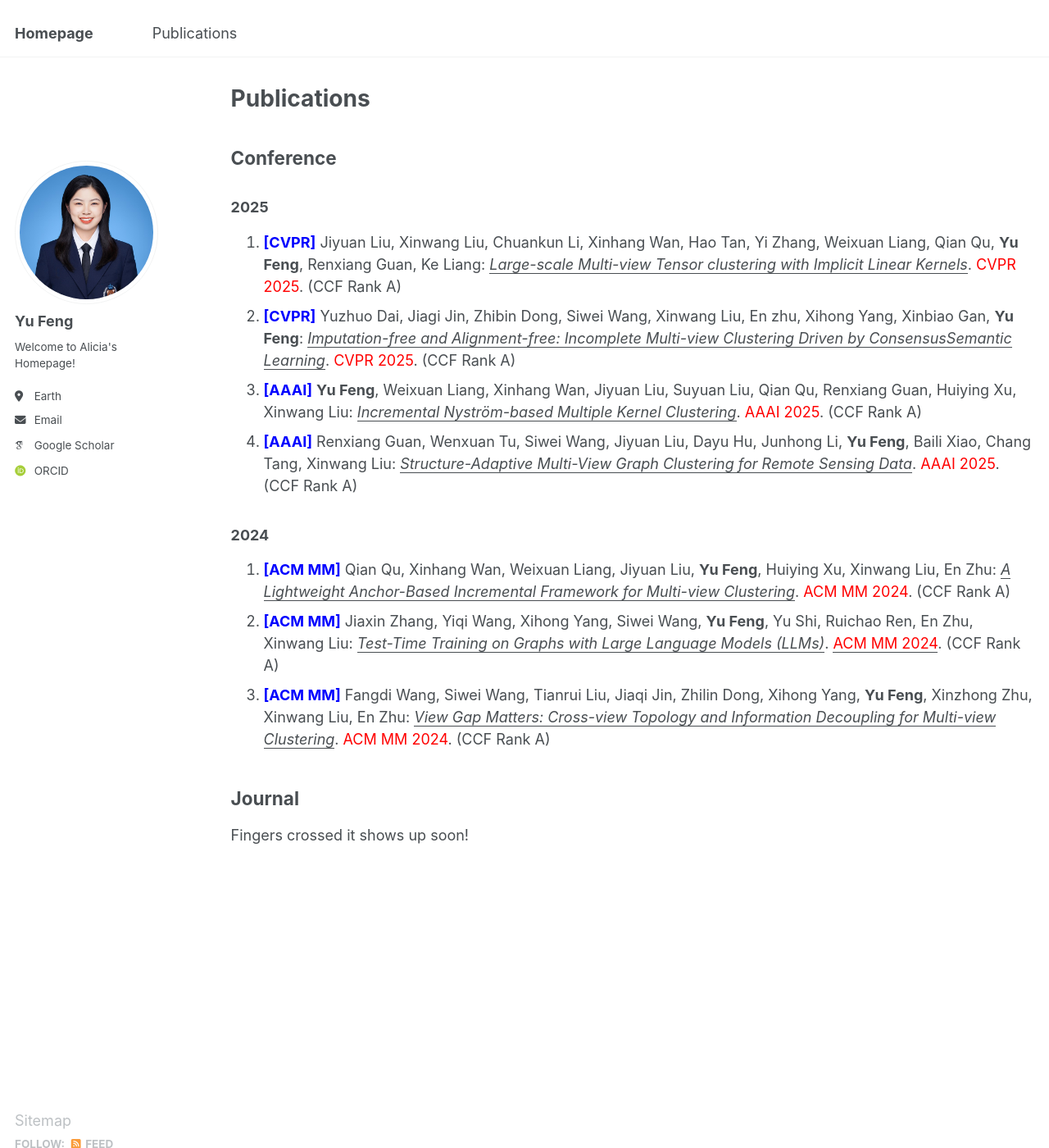
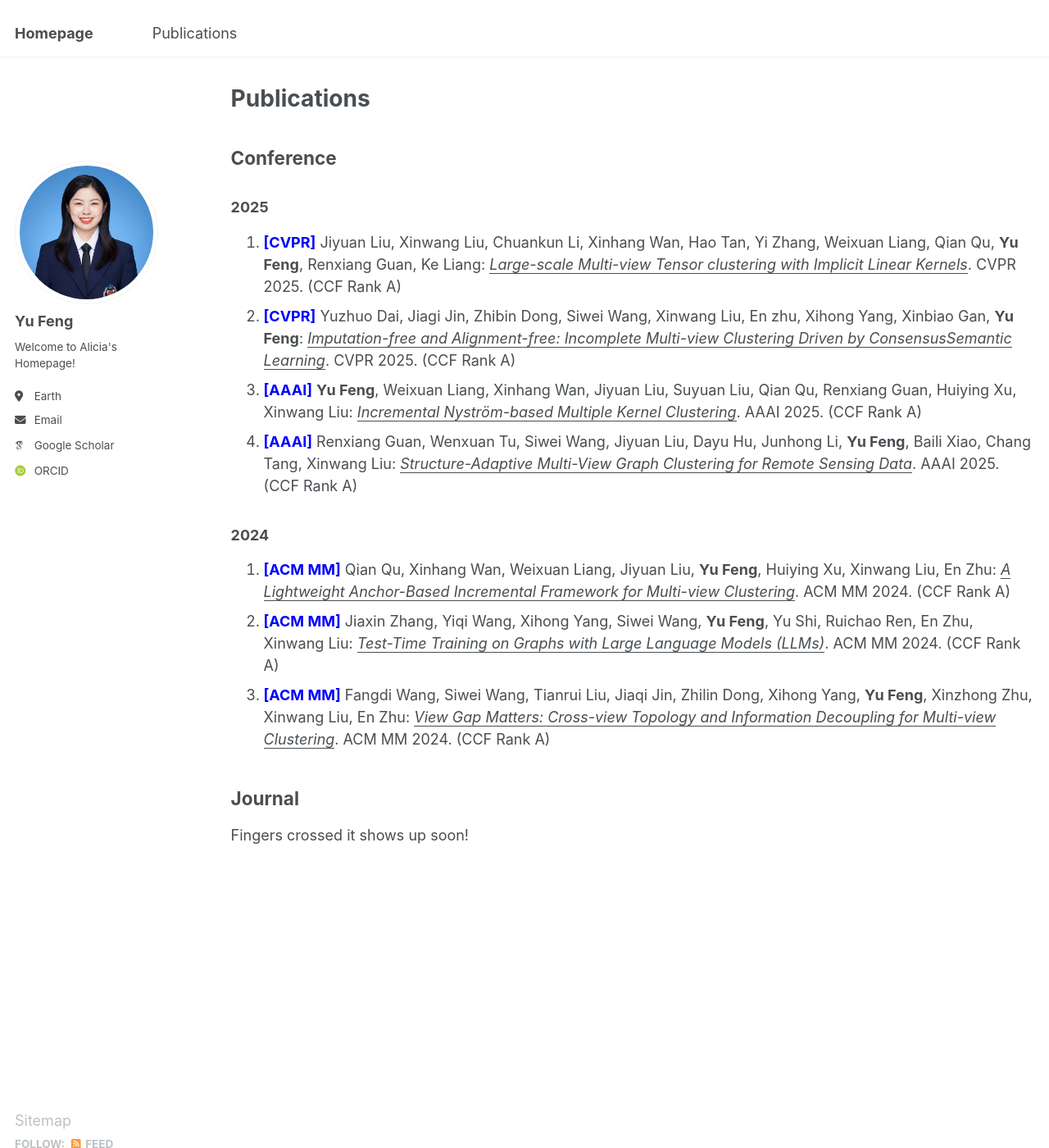
Before and after one commit to YuFeng23/YuFeng23.github.io, a Jekyll site: the page built from _pages/publications.html, in a window 1280 px wide and 1400 px high. Shown: the whole window at 82% size. Built offline with Jekyll 4.4.1, drawn with Linux system fonts in a browser that asks for light colours; some web fonts are replaced.

Commit message:
publications.html

```diff
--- a/_pages/publications.html
+++ b/_pages/publications.html
@@ -10,17 +10,17 @@ author_profile: true
 
 <h3>2025</h3>
 <ol>
-  <li><strong style="color: blue;">[CVPR]</strong> Jiyuan Liu, Xinwang Liu, Chuankun Li, Xinhang Wan, Hao Tan, Yi Zhang, Weixuan Liang, Qian Qu, <strong>Yu Feng</strong>, Renxiang Guan, Ke Liang: <em><u>Large-scale Multi-view Tensor clustering with Implicit Linear Kernels</u></em>. <span style="color: red;">CVPR 2025</span>. (CCF Rank A)</li>
-  <li><strong style="color: blue;">[CVPR]</strong> Yuzhuo Dai, Jiagi Jin, Zhibin Dong, Siwei Wang, Xinwang Liu, En zhu, Xihong Yang, Xinbiao Gan, <strong>Yu Feng</strong>: <em><u>Imputation-free and Alignment-free: Incomplete Multi-view Clustering Driven by ConsensusSemantic Learning</u></em>. <span style="color: red;">CVPR 2025</span>. (CCF Rank A)</li>
-  <li><strong style="color: blue;">[AAAI]</strong> <strong>Yu Feng</strong>, Weixuan Liang, Xinhang Wan, Jiyuan Liu, Suyuan Liu, Qian Qu, Renxiang Guan, Huiying Xu, Xinwang Liu: <em><u>Incremental Nyström-based Multiple Kernel Clustering</u></em>. <span style="color: red;">AAAI 2025</span>. (CCF Rank A)</li>
-  <li><strong style="color: blue;">[AAAI]</strong> Renxiang Guan, Wenxuan Tu, Siwei Wang, Jiyuan Liu, Dayu Hu, Junhong Li, <strong>Yu Feng</strong>, Baili Xiao, Chang Tang, Xinwang Liu: <em><u>Structure-Adaptive Multi-View Graph Clustering for Remote Sensing Data</u></em>. <span style="color: red;">AAAI 2025</span>. (CCF Rank A)</li>
+  <li><strong style="color: blue;">[CVPR]</strong> Jiyuan Liu, Xinwang Liu, Chuankun Li, Xinhang Wan, Hao Tan, Yi Zhang, Weixuan Liang, Qian Qu, <strong>Yu Feng</strong>, Renxiang Guan, Ke Liang: <em><u>Large-scale Multi-view Tensor clustering with Implicit Linear Kernels</u></em>. CVPR 2025. (CCF Rank A)</li>
+  <li><strong style="color: blue;">[CVPR]</strong> Yuzhuo Dai, Jiagi Jin, Zhibin Dong, Siwei Wang, Xinwang Liu, En zhu, Xihong Yang, Xinbiao Gan, <strong>Yu Feng</strong>: <em><u>Imputation-free and Alignment-free: Incomplete Multi-view Clustering Driven by ConsensusSemantic Learning</u></em>. CVPR 2025. (CCF Rank A)</li>
+  <li><strong style="color: blue;">[AAAI]</strong> <strong>Yu Feng</strong>, Weixuan Liang, Xinhang Wan, Jiyuan Liu, Suyuan Liu, Qian Qu, Renxiang Guan, Huiying Xu, Xinwang Liu: <em><u>Incremental Nyström-based Multiple Kernel Clustering</u></em>. AAAI 2025. (CCF Rank A)</li>
+  <li><strong style="color: blue;">[AAAI]</strong> Renxiang Guan, Wenxuan Tu, Siwei Wang, Jiyuan Liu, Dayu Hu, Junhong Li, <strong>Yu Feng</strong>, Baili Xiao, Chang Tang, Xinwang Liu: <em><u>Structure-Adaptive Multi-View Graph Clustering for Remote Sensing Data</u></em>. AAAI 2025. (CCF Rank A)</li>
 </ol>
 
 <h3>2024</h3>
 <ol>
-  <li><strong style="color: blue;">[ACM MM]</strong> Qian Qu, Xinhang Wan, Weixuan Liang, Jiyuan Liu, <strong>Yu Feng</strong>, Huiying Xu, Xinwang Liu, En Zhu: <em><u>A Lightweight Anchor-Based Incremental Framework for Multi-view Clustering</u></em>. <span style="color: red;">ACM MM 2024</span>. (CCF Rank A)</li>
-  <li><strong style="color: blue;">[ACM MM]</strong> Jiaxin Zhang, Yiqi Wang, Xihong Yang, Siwei Wang, <strong>Yu Feng</strong>, Yu Shi, Ruichao Ren, En Zhu, Xinwang Liu: <em><u>Test-Time Training on Graphs with Large Language Models (LLMs)</u></em>. <span style="color: red;"><u>ACM MM 2024</u></span>. (CCF Rank A)</li>
-  <li><strong style="color: blue;">[ACM MM]</strong> Fangdi Wang, Siwei Wang, Tianrui Liu, Jiaqi Jin, Zhilin Dong, Xihong Yang, <strong>Yu Feng</strong>, Xinzhong Zhu, Xinwang Liu, En Zhu: <em><u>View Gap Matters: Cross-view Topology and Information Decoupling for Multi-view Clustering</u></em>. <span style="color: red;">ACM MM 2024</span>. (CCF Rank A)</li>
+  <li><strong style="color: blue;">[ACM MM]</strong> Qian Qu, Xinhang Wan, Weixuan Liang, Jiyuan Liu, <strong>Yu Feng</strong>, Huiying Xu, Xinwang Liu, En Zhu: <em><u>A Lightweight Anchor-Based Incremental Framework for Multi-view Clustering</u></em>. ACM MM 2024. (CCF Rank A)</li>
+  <li><strong style="color: blue;">[ACM MM]</strong> Jiaxin Zhang, Yiqi Wang, Xihong Yang, Siwei Wang, <strong>Yu Feng</strong>, Yu Shi, Ruichao Ren, En Zhu, Xinwang Liu: <em><u>Test-Time Training on Graphs with Large Language Models (LLMs)</u></em>. ACM MM 2024. (CCF Rank A)</li>
+  <li><strong style="color: blue;">[ACM MM]</strong> Fangdi Wang, Siwei Wang, Tianrui Liu, Jiaqi Jin, Zhilin Dong, Xihong Yang, <strong>Yu Feng</strong>, Xinzhong Zhu, Xinwang Liu, En Zhu: <em><u>View Gap Matters: Cross-view Topology and Information Decoupling for Multi-view Clustering</u></em>. ACM MM 2024. (CCF Rank A)</li>
 </ol>
 
 <h2>Journal</h2>
```
